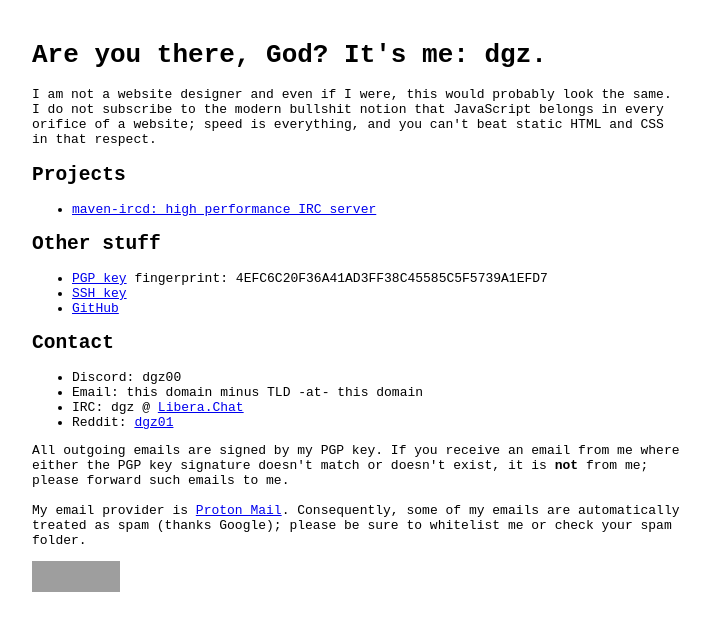
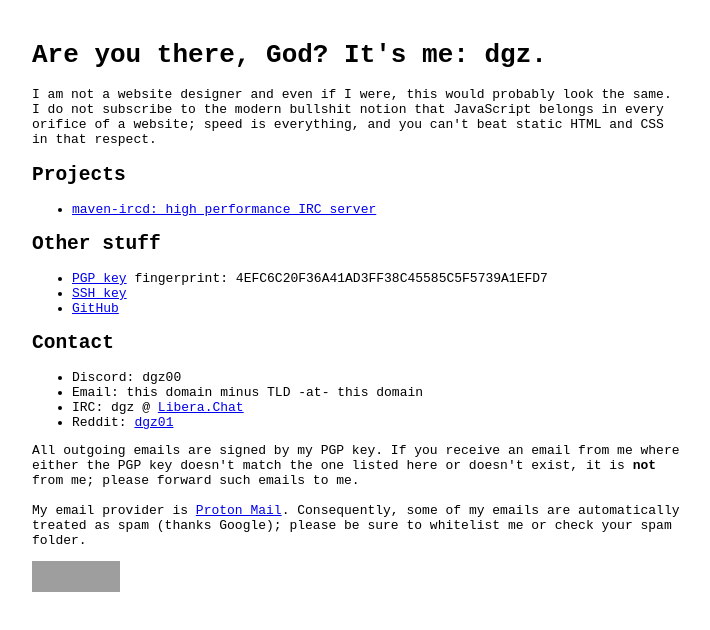
Before and after one commit to dgz0/dgz0.github.io, a plain HTML site: page index.html in a window 1280 px wide. Shown: the whole page, without its empty margins (283-993 px from the left). Drawn offline with Linux system fonts and the light colour scheme; grey boxes are pictures that could not be loaded.

Commit message:
Change email disclaimer warning wording
Minor.

Signed-off-by: dgz <dgz@dgz.me>

```diff
--- a/index.html
+++ b/index.html
@@ -65,7 +65,7 @@
 		<p>
 			All outgoing emails are signed by my PGP key. If you
 			receive an email from me where either the PGP key
-			signature doesn't match or doesn't exist, it is
+			doesn't match the one listed here or doesn't exist, it is
 			<b>not</b> from me; please forward such emails to
 			me.<br><br>
 
```
